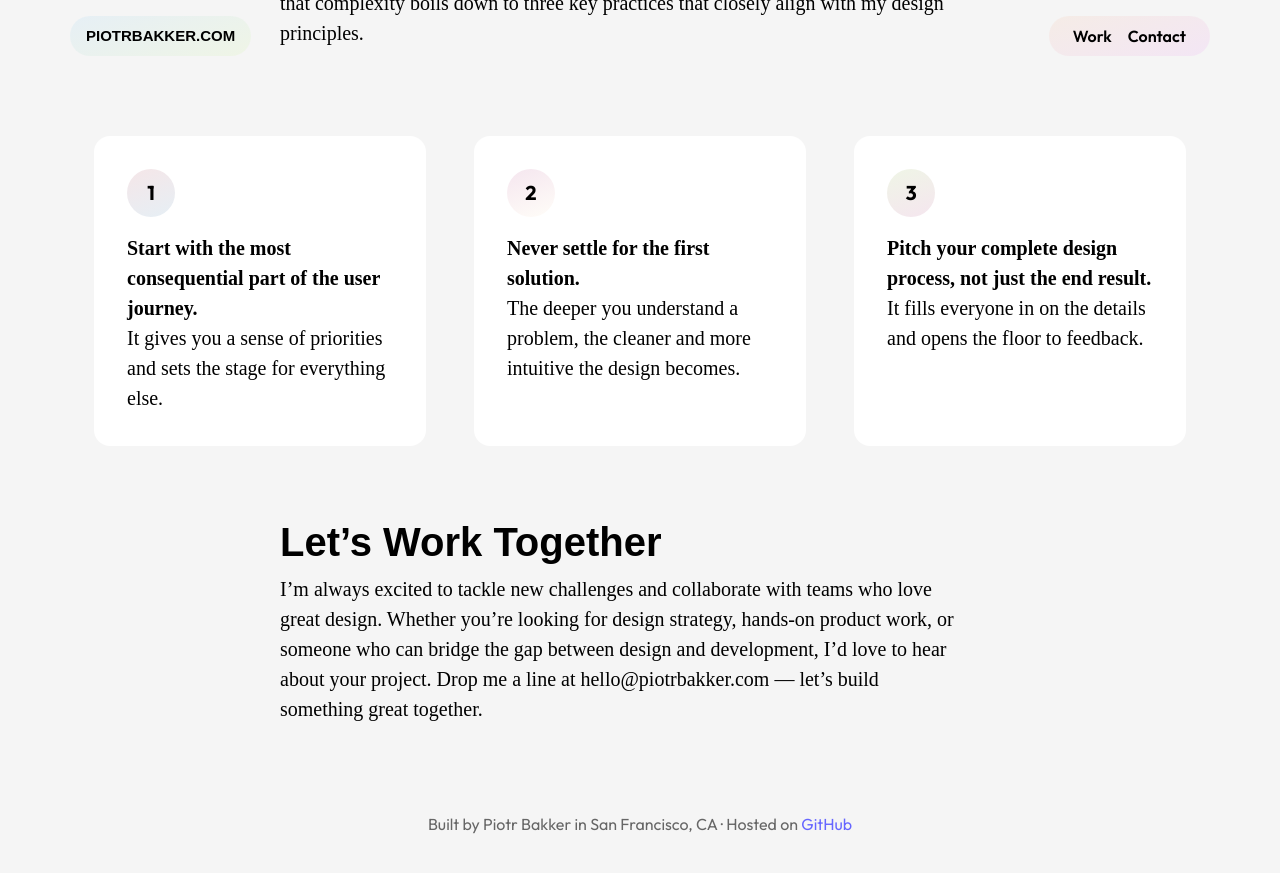
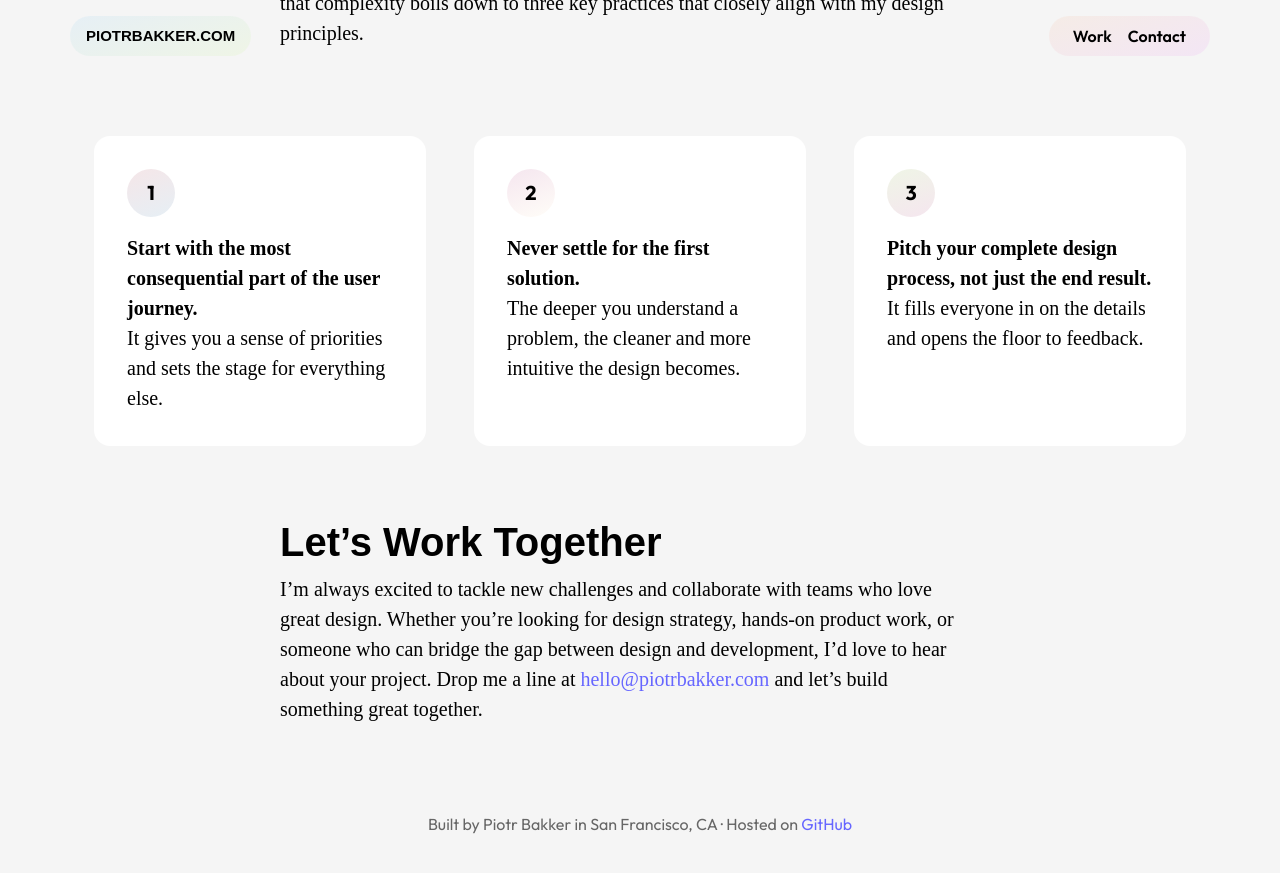
Before and after one commit to piotrbakker/piotrbakker.com, a Jekyll site: the page built from about.html, in a window 1280 px wide and 900 px high, scrolled down 1494 px. Shown: the top 873 px of the window. Built offline with Jekyll 4.4.1, drawn with Linux system fonts in a browser that asks for light colours; some web fonts are replaced.

Commit message:
Add anchor tag to email address.

```diff
--- a/about.html
+++ b/about.html
@@ -103,7 +103,7 @@ layout: default
     <div class="row justify-content-center mt-2 mt-lg-4">
       <div class="col-md-10 col-xl-8 pe-lg-5">
         <h2 class="display-6 fw-bold text-style-primary text-sans-serif">Let’s Work Together</h2>
-        <p class="fs-5 text-style-primary text-serif">I’m always excited to tackle new challenges and collaborate with teams who love great design. Whether you’re looking for design strategy, hands-on product work, or someone who can bridge the gap between design and development, I’d love to hear about your project. Drop me a line at hello@piotrbakker.com — let’s build something great together.</p>
+        <p class="fs-5 text-style-primary text-serif">I’m always excited to tackle new challenges and collaborate with teams who love great design. Whether you’re looking for design strategy, hands-on product work, or someone who can bridge the gap between design and development, I’d love to hear about your project. Drop me a line at <a href="mailto:hello@piotrbakker.com?Subject=Hello Piotr &#128075;" class="text-link text-link-primary">hello@piotrbakker.com</a> and let’s build something great together.</p>
       </div>
     </div>
   </div>
```
